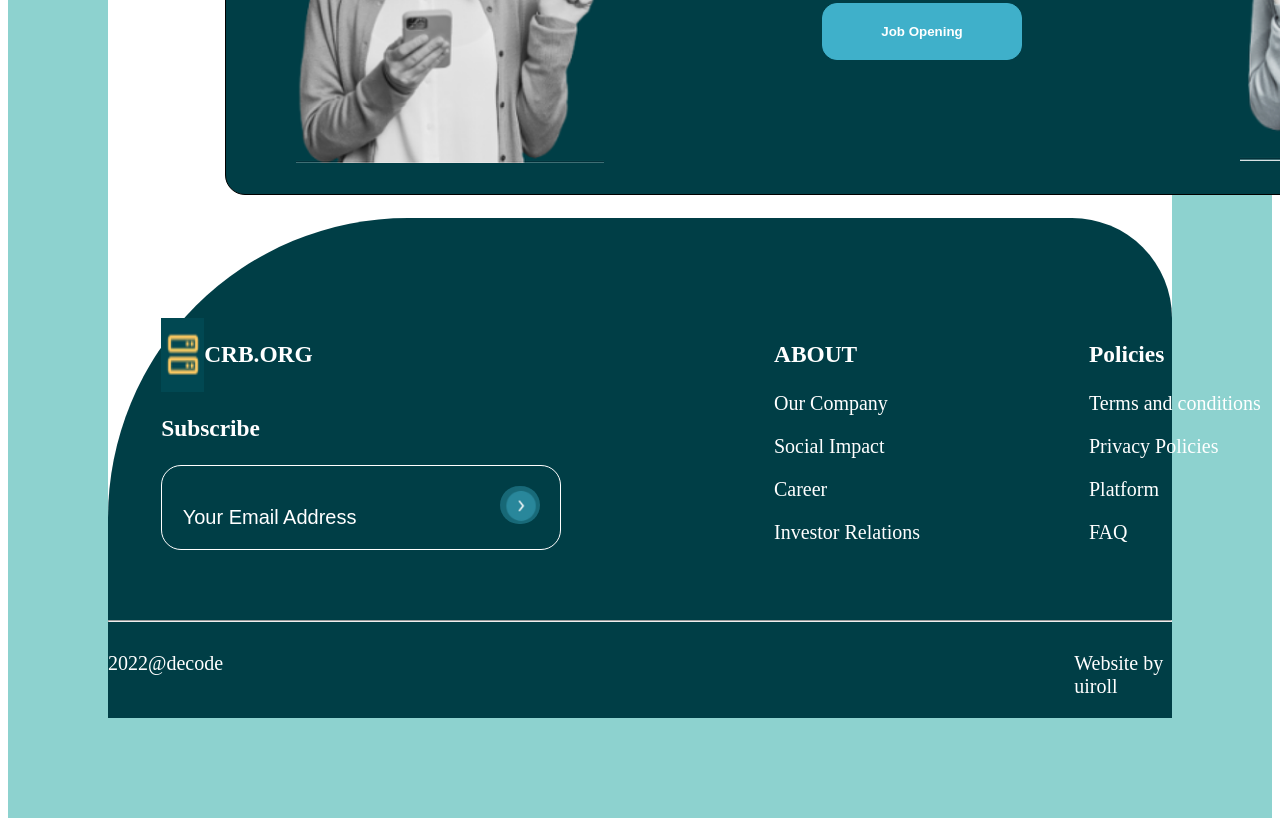
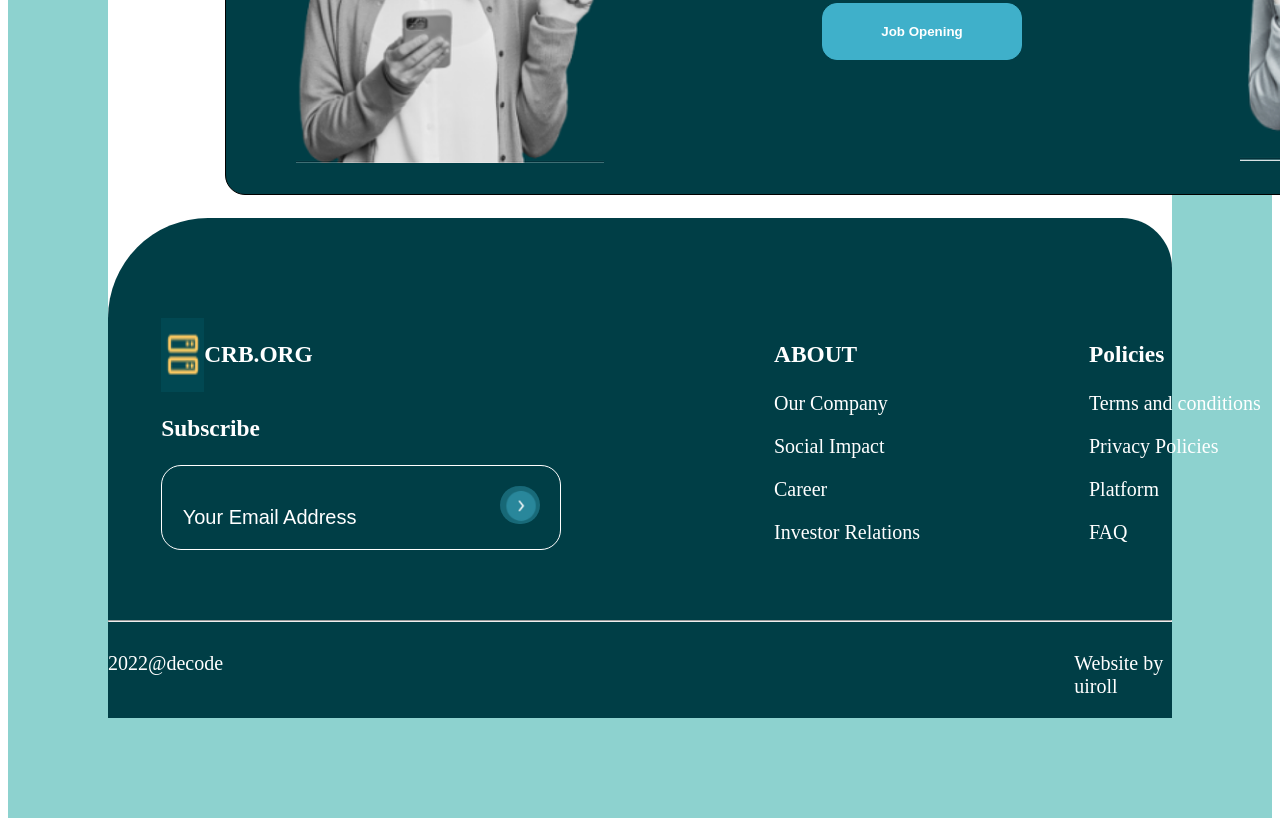
Before and after one commit to Agnes-Kamondi/website3-assignmnet, a plain HTML site: page index.html in a window 1280 px wide. Shown: the part 4463-5289 px from the top of the page. Drawn offline with Linux system fonts and the light colour scheme.

Commit message:
made changes

```diff
--- a/style.css
+++ b/style.css
@@ -209,8 +209,8 @@ body{
     background-color:  rgb(0,62,70);
     padding-top: 100px;
     color:white;
-    border-top-left-radius:300px ;
-    border-top-right-radius: 100px;
+    border-top-left-radius:100px ;
+    border-top-right-radius: 50px;
 }
 #logo1{
     display: flex;
@@ -249,7 +249,7 @@ body{
     display:flex;
 
 }
-@media only screen  and (min-width: 320px) and (max-width : 480px) {
+@media all and (min-width: 280px) and (max-width : 1024px) {
     #container{
         border: 5px solid rgb(141,210,207);
     }
```
